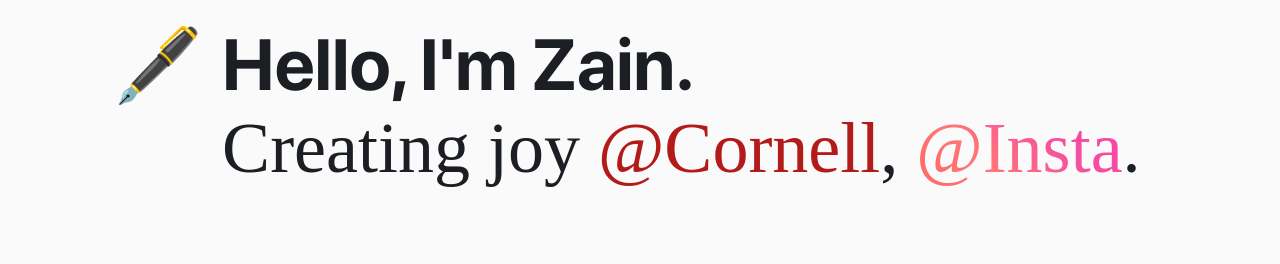
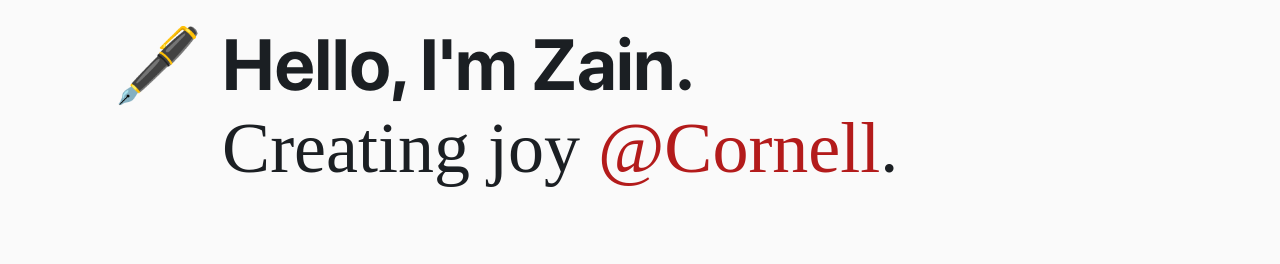
Before and after one commit to zainkho/zainkho.github.io, a plain HTML site: page index.html in a window 1280 px wide. Shown: the part 116-380 px from the top of the page. Drawn offline with Linux system fonts and the light colour scheme; a web font is replaced by a local one.

Commit message:
Update title :-(

```diff
--- a/index.html
+++ b/index.html
@@ -88,7 +88,7 @@
                 <div>
                     <h1 class="content-mobile">🖋️</h1>
                     <h1>Hello, I'm Zain.</h1>
-                    <h1 class="medium">Creating joy <a href="https://www.cornell.edu/" target="_blank" rel="noopener" class="link cornell-link">@Cornell</a>, <a href="https://www.instagram.com/" target="_blank" rel="noopener" class="link ig-title">@Insta</a>.</h1>
+                    <h1 class="medium">Creating joy <a href="https://www.cornell.edu/" target="_blank" rel="noopener" class="link cornell-link">@Cornell</a><!--, <a href="https://www.instagram.com/" target="_blank" rel="noopener" class="link ig-title">@Insta</a>-->.</h1>
                 </div>
             </div>
         </div>
```
